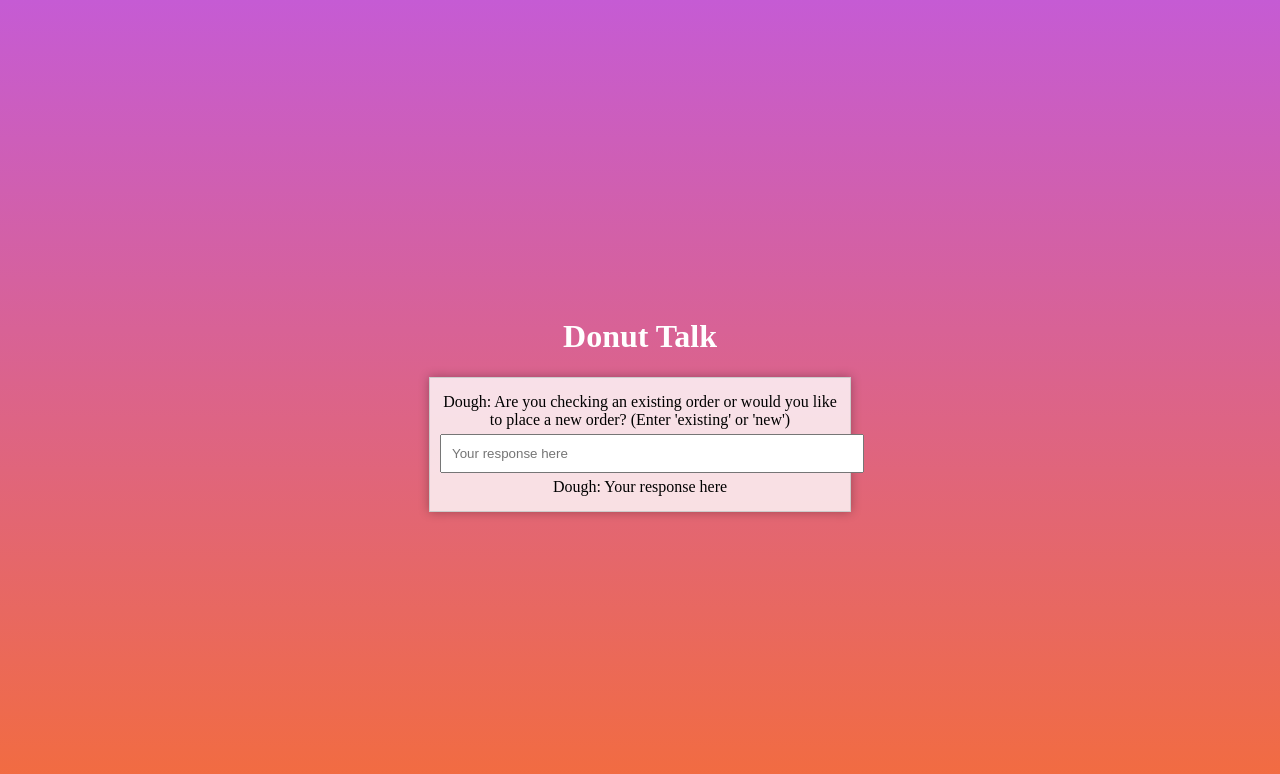
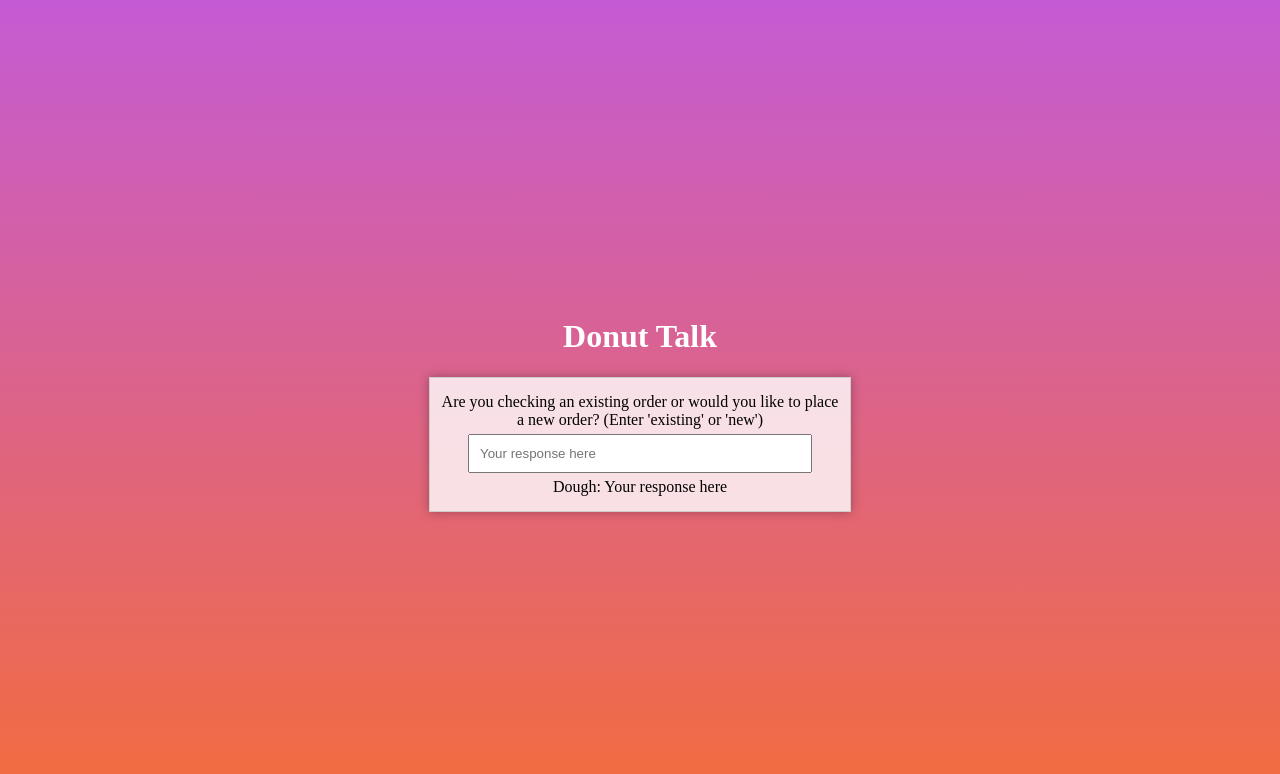
Before and after one commit to Just-Krispy/The-Donut-Shop, a plain HTML site: page index.html in a window 1280 px wide. Drawn offline with Linux system fonts and the light colour scheme.

Commit message:
Update index.html

```diff
--- a/index.html
+++ b/index.html
@@ -31,7 +31,7 @@
             font-size: 16px;
         }
         #user-input {
-            width: 100%;
+            width: 80%;
             padding: 10px;
         }
     </style>
@@ -39,7 +39,7 @@
 <body>
     <h1>Donut Talk</h1>
     <div id="chat-container">
-        <p>Dough: Are you checking an existing order or would you like to place a new order? (Enter 'existing' or 'new')</p>
+        <p>Are you checking an existing order or would you like to place a new order? (Enter 'existing' or 'new')</p>
         <input type="text" id="user-input" placeholder="Your response here" />
     </div>
     <script>
```
